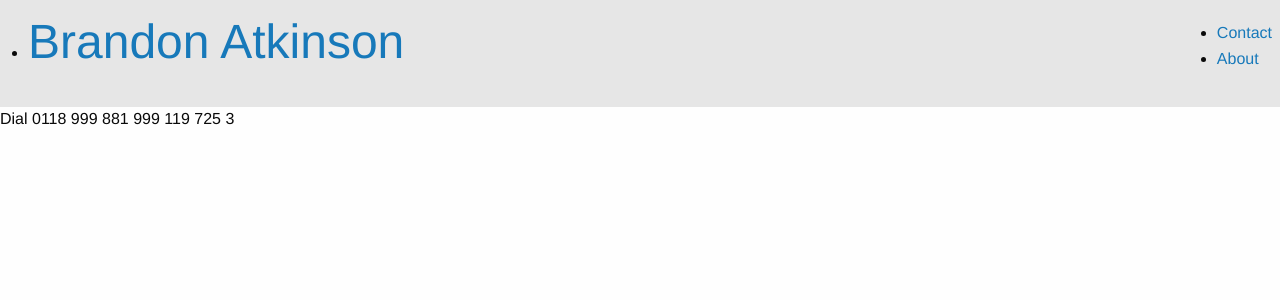
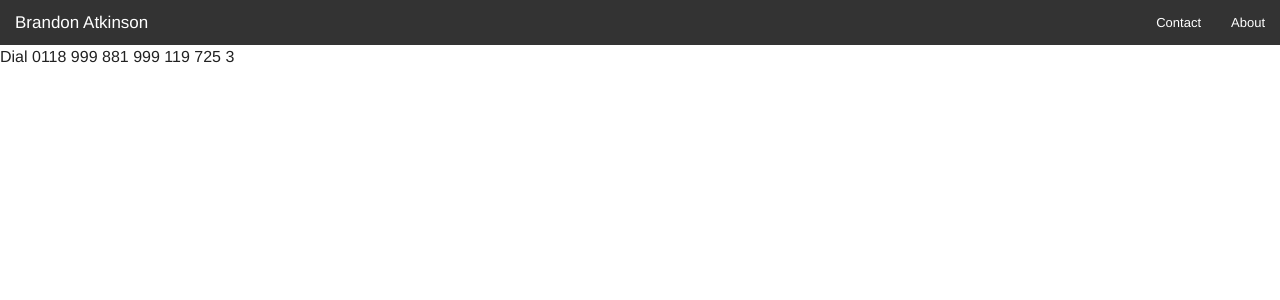
Before and after one commit to gorjusborg/brandon-atkinson.github.io, a Jekyll site: the page built from contact/index.html, in a window 1280 px wide. Shown: the top 300 px of the page. Built offline with Jekyll 4.4.1, drawn with Linux system fonts in a browser that asks for light colours; nearby versions of some CDN libraries; library files that are not in the unit come from our copies; Markdown is read by kramdown in place of the engine named in the settings.

Commit message:
Fixed head include to use abs paths

```diff
--- a/_includes/head.html
+++ b/_includes/head.html
@@ -8,9 +8,9 @@
         {{ site.title }} &middot; {{ site.title }}
     {% endif %}
 </title>
-<link rel="stylesheet" href="css/normalize.css">
-<link rel="stylesheet" href="css/foundation.css">
-<link rel="stylesheet" href="css/foundation.css">
-<script src="js/vendor/modernizr.js"></script>
-<link rel="shortcut icon" href="img/favicon.ico">
+<link rel="stylesheet" href="/css/normalize.css">
+<link rel="stylesheet" href="/css/foundation.css">
+<link rel="stylesheet" href="/css/foundation.css">
+<script src="/js/vendor/modernizr.js"></script>
+<link rel="shortcut icon" href="/img/favicon.ico">
 </head>
```
